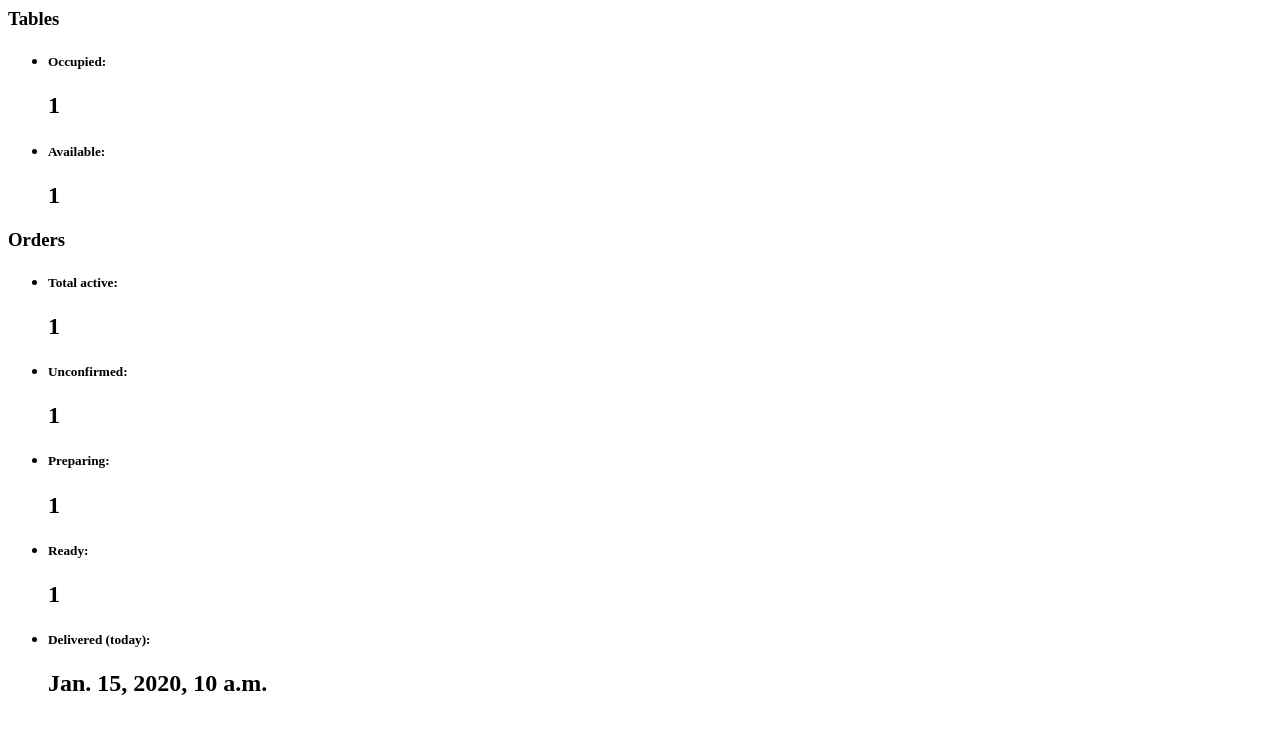
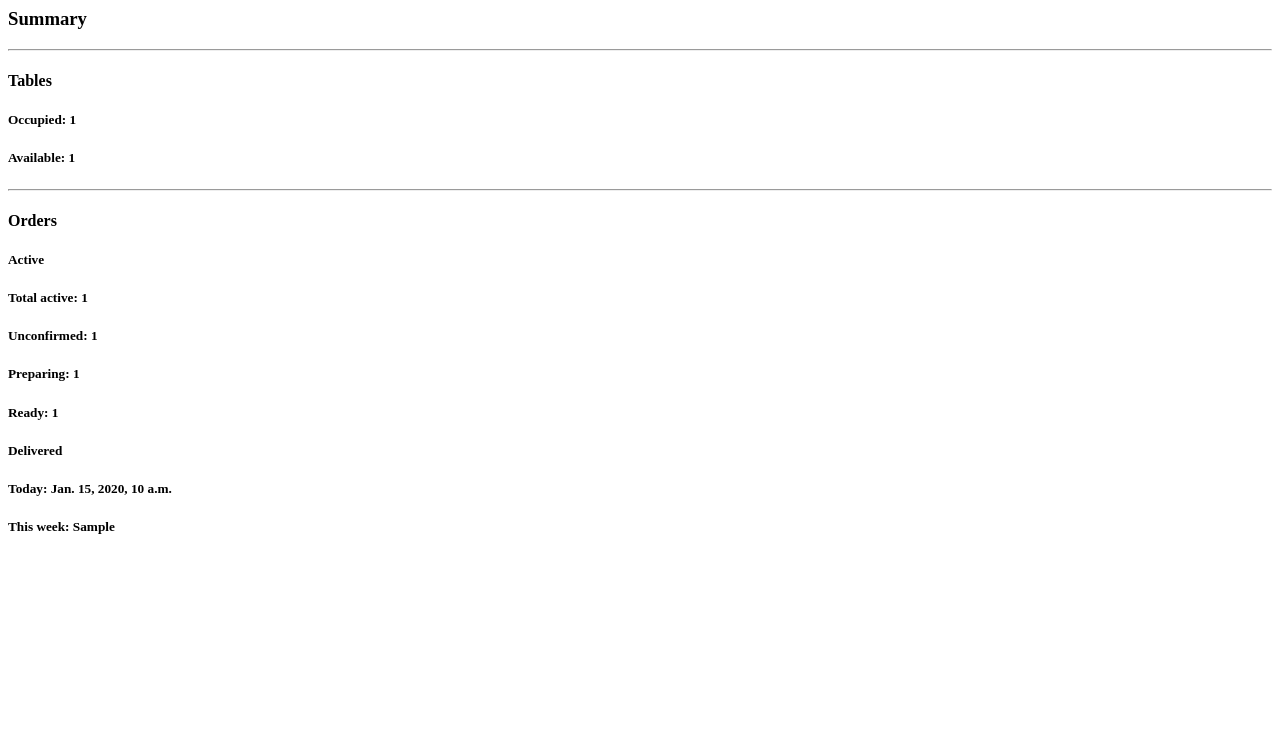
Before and after one commit to Abi-NK/TeamProject, a Django app: template posSystem/manager/templates/manager/get/summary.html in a window 1280 px wide. Shown: the top 734 px of the page. Run offline with Django 3.2, Linux system fonts and the light colour scheme; the template is opened without the code that fills it: most values are stand-ins (such as "Sample title", 1, 10 or a date in 2020).

Commit message:
Refine summary column
Remove cards from summary panel and add display for delivered this week,
including new manage for Order model and associated test

```diff
--- a/posSystem/manager/templates/manager/get/summary.html
+++ b/posSystem/manager/templates/manager/get/summary.html
@@ -2,48 +2,22 @@
 
 {% block content %}
 
-<div class="card mb-md-3">
-  <div class="card-header text-center py-1">
-    <h3 class="card-title">Tables</h3>
-  </div>
-  <ul class="list-group list-group-flush">
-    <li class="list-group-item py-1">
-      <h5>Occupied:</h5>
-      <h2 class="text-center">{{ seating_data.occupied_count }}</h2>
-    </li>
-    <li class="list-group-item py-1">
-      <h5>Available:</h5>
-      <h2 class="text-center">{{ seating_data.available_count }}</h2>
-    </li>
-  </ul>
-</div>
+<h3>Summary</h3>
+<hr />
 
-<div class="card mb-md-3">
-  <div class="card-header text-center py-1">
-    <h3 class="card-title">Orders</h3>
-  </div>
-  <ul class="list-group list-group-flush">
-    <li class="list-group-item py-1">
-      <h5>Total active:</h5>
-      <h2 class="text-center">{{ order_data.active_count }}</h2>
-    </li>
-    <li class="list-group-item py-1">
-      <h5>Unconfirmed:</h5>
-      <h2 class="text-center">{{ order_data.unconfirmed_count }}</h2>
-    </li>
-    <li class="list-group-item py-1">
-      <h5>Preparing:</h5>
-      <h2 class="text-center">{{ order_data.confirmed_count }}</h2>
-    </li>
-    <li class="list-group-item py-1">
-      <h5>Ready:</h5>
-      <h2 class="text-center">{{ order_data.ready_count }}</h2>
-    </li>
-    <li class="list-group-item py-1">
-      <h5>Delivered (today):</h5>
-      <h2 class="text-center">{{ order_data.delivered_today }}</h2>
-    </li>
-  </ul>
-</div>
+<h4>Tables</h4>
+<h5>Occupied: <strong>{{ seating_data.occupied_count }}</strong></h5>
+<h5>Available: <strong>{{ seating_data.available_count }}</strong></h5>
+<hr />
+
+<h4>Orders</h4>
+<h5><strong>Active</strong></h5>
+<h5>Total active: <strong>{{ order_data.active_count }}</strong></h5>
+<h5>Unconfirmed: <strong>{{ order_data.unconfirmed_count }}</strong></h5>
+<h5>Preparing: <strong>{{ order_data.confirmed_count }}</strong></h5>
+<h5>Ready: <strong>{{ order_data.ready_count }}</strong></h5>
+<h5><strong>Delivered</strong></h5>
+<h5>Today: <strong>{{ order_data.delivered_today }}</strong></h5>
+<h5>This week: <strong>{{ order_data.delivered_week }}</strong></h5>
 
 {% endblock %}
--- a/posSystem/manager/views.py
+++ b/posSystem/manager/views.py
@@ -34,6 +34,7 @@ def get_summary(request):
             "confirmed_count": len(Order.confirmed_objects.all()),
             "ready_count": len(Order.ready_objects.all()),
             "delivered_today": len(Order.delivered_today_objects.all()),
+            "delivered_week": len(Order.delivered_week_objects.all()),
         },
     }
     return render(request, 'manager/get/summary.html', context)
```
Also changed, not shown: posSystem/waiter/models.py (+9 -0 lines), posSystem/waiter/tests.py (+12 -0 lines).
